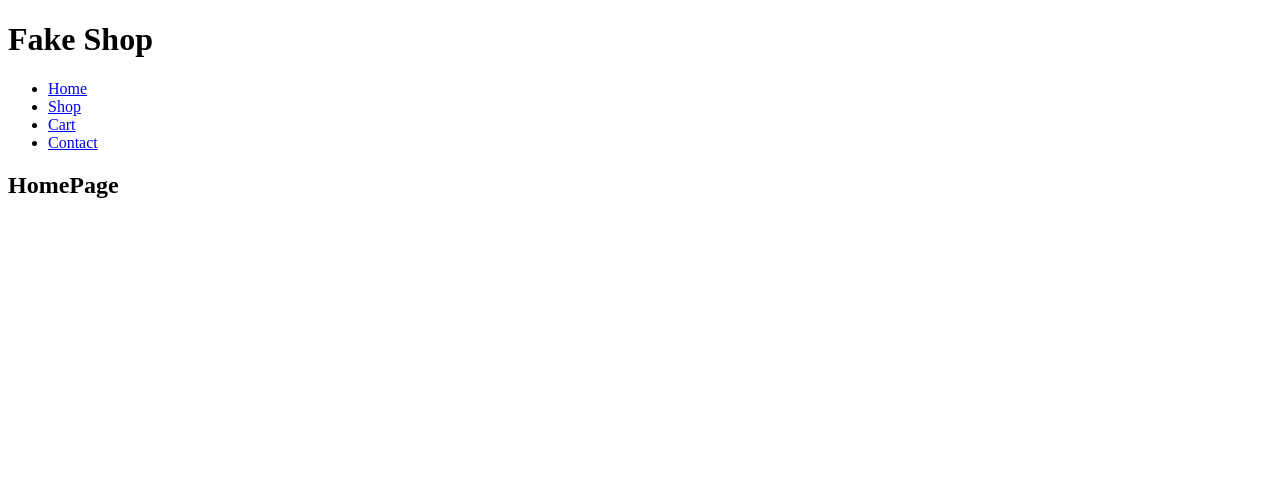
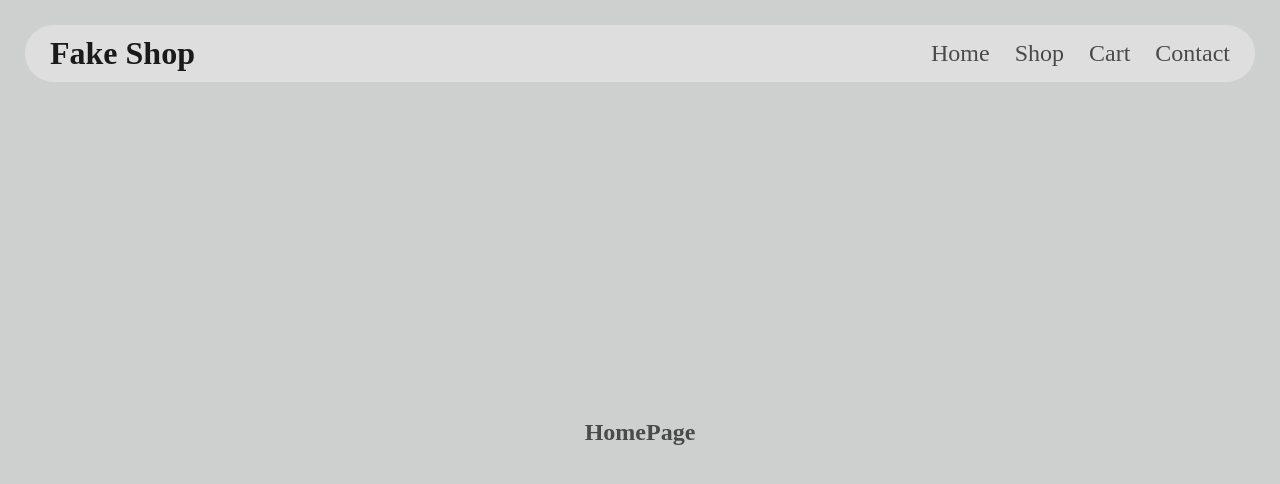
Before and after one commit to NomadicHippiee/shopping-cart, a React (Vite) app: page / in a window 1280 px wide. Shown: the top 484 px of the page. Built offline with nearby package versions, Linux system fonts and the light colour scheme.

Commit message:
Add header component with style

```diff
--- a/src/components/Header.jsx
+++ b/src/components/Header.jsx
@@ -8,10 +8,10 @@ export default function Header() {
             <h1>Fake Shop</h1>
             <nav>
                 <ul>
-                    <li><NavLink to="/">Home</NavLink></li>
-                    <li><NavLink to="/shop">Shop</NavLink></li>
-                    <li><NavLink to="/cart">Cart</NavLink></li>
-                    <li><NavLink to="/contact">Contact</NavLink></li>
+                    <li><NavLink to="/" className="nav-link">Home</NavLink></li>
+                    <li><NavLink to="/shop" className="nav-link">Shop</NavLink></li>
+                    <li><NavLink to="/cart" className="nav-link">Cart</NavLink></li>
+                    <li><NavLink to="/contact" className="nav-link">Contact</NavLink></li>
 
                 </ul>
 
--- a/src/main.jsx
+++ b/src/main.jsx
@@ -1,6 +1,7 @@
 import { StrictMode } from "react";
 import { createRoot } from "react-dom/client";
 import { BrowserRouter } from "react-router-dom";
+import './styles/styles.css';
 import App from "./App.jsx";
 
 createRoot(document.getElementById("root")).render(
--- /dev/null
+++ b/src/styles/styles.css
@@ -0,0 +1,71 @@
+:root {
+    --color-primary: #dedede;
+    --color-secondary: #CED0D0;
+    --primary-text-color: #4A4A4A;
+    --secondary-text-color: #1A1A1A;
+    --color-text: #1A52A8;
+
+}
+
+* {
+  margin: 0;
+  padding: 0;
+  box-sizing: border-box;
+}
+
+body {
+  height: 100vh;
+  width: 100%;
+  font-size: 16px;
+  padding: 25px 25px 0px 25px;
+  background-color: var(--color-secondary);
+  color: var(--primary-text-color)
+}
+
+header {
+  position: sticky;
+  display: flex;
+  align-items: center;
+  width: 100%;
+  height: auto;
+  border-radius: 50px;
+  padding: 10px 25px;
+  left: 0px;
+  right: 0px;
+  top: 0px;
+  z-index: 50;
+  background-color: var(--color-primary);
+}
+
+h1 {
+    font-size: 2rem;
+    color: var(--secondary-text-color)
+}
+
+nav {
+  margin-left: auto;
+}
+
+nav ul {
+  display: flex;
+  list-style-type: none;
+  gap: 25px;
+}
+
+.nav-link {
+  text-decoration: none;
+  font-size: 1.5rem;
+  color: var(--primary-text-color)
+}
+
+.nav-link:focus {
+    color: var(--color-text)
+
+}
+
+main {
+  display: flex;
+  justify-content: center;
+  align-items: center;
+  min-height: calc(100vh - 100px);
+}
```
